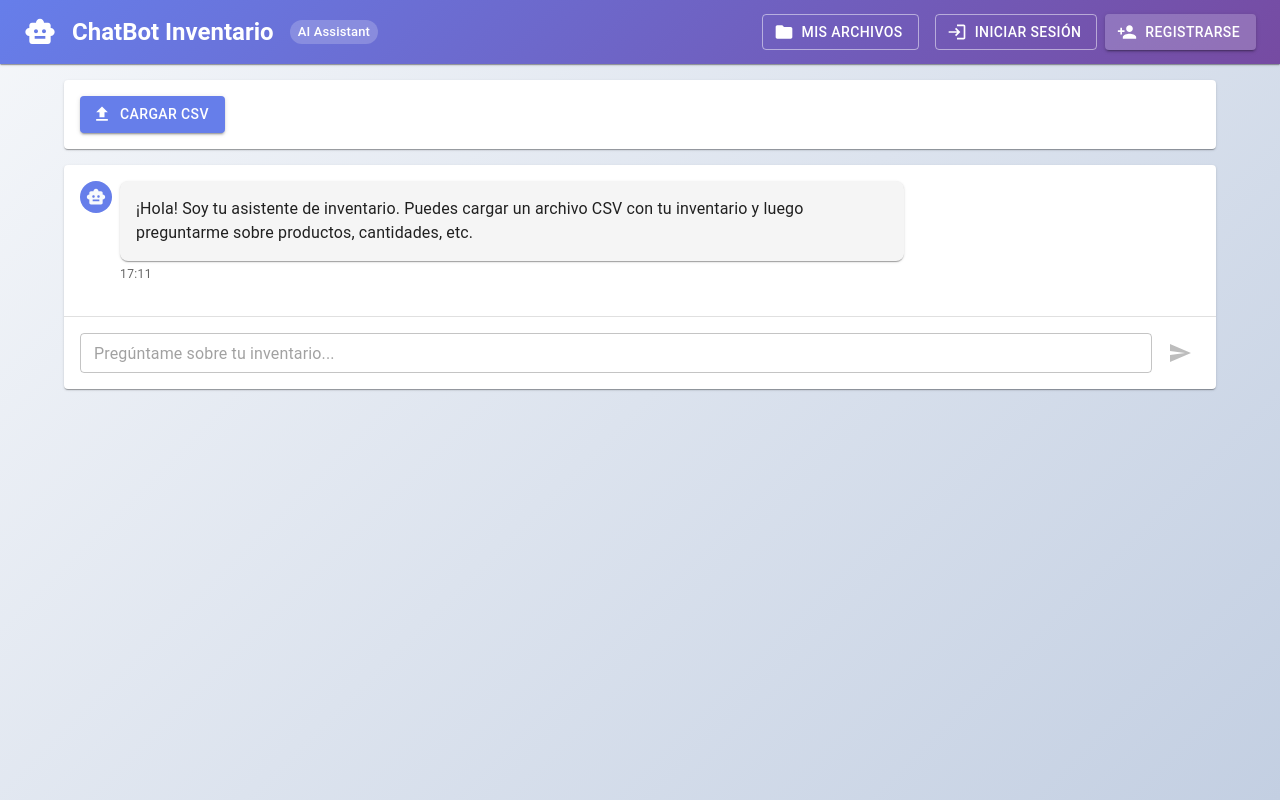
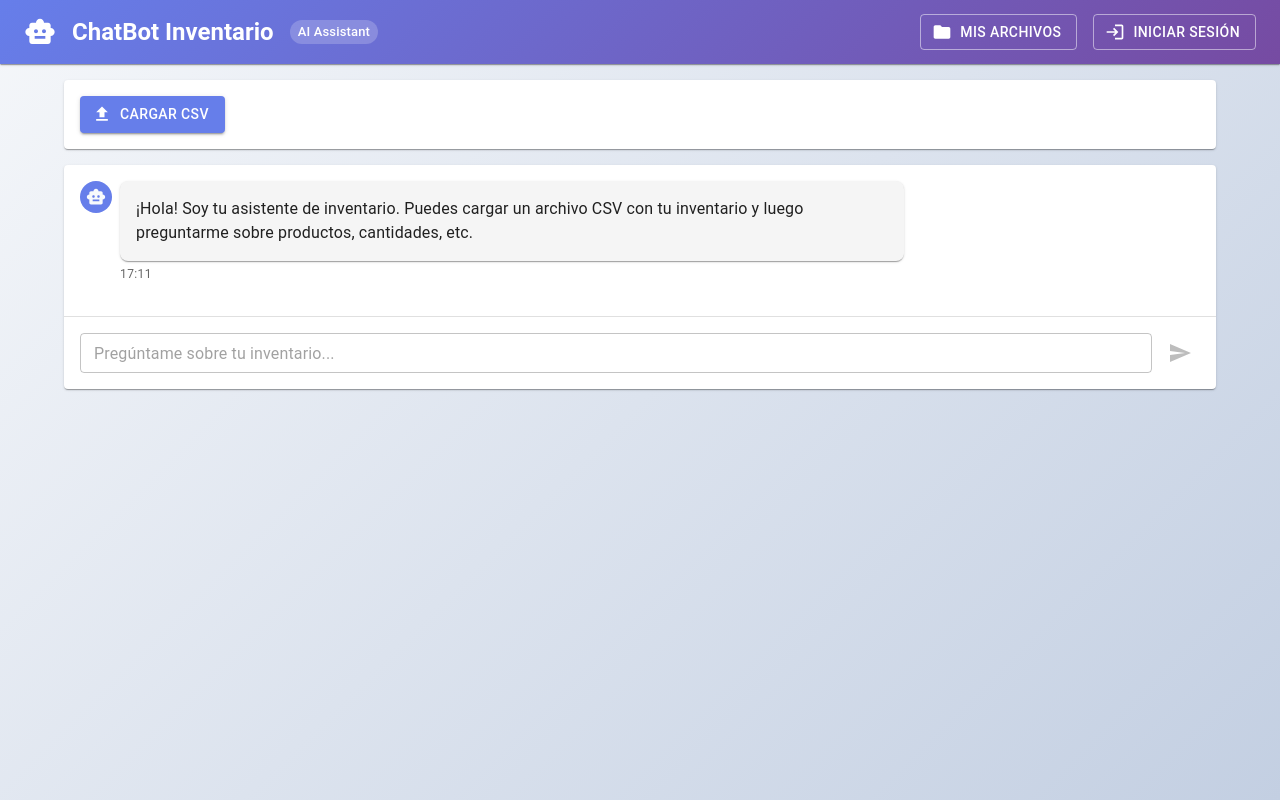
Before and after one commit to EstefaniTM/chatbot-frontend2, a React (Create React App) app: page / in a window 1280 px wide. Built offline with nearby package versions, Linux system fonts and the light colour scheme.

Commit message:
Correcion del login

```diff
--- a/src/components/UserHeader.js
+++ b/src/components/UserHeader.js
@@ -198,19 +198,6 @@ const UserHeader = ({ onOpenAuth, onNavigateTo, currentPage }) => {
               >
                 Iniciar Sesión
               </Button>
-              <Button
-                startIcon={<PersonAdd />}
-                variant="contained"
-                onClick={() => onOpenAuth('register')}
-                sx={{
-                  background: 'rgba(255,255,255,0.2)',
-                  '&:hover': {
-                    background: 'rgba(255,255,255,0.3)'
-                  }
-                }}
-              >
-                Registrarse
-              </Button>
             </Box>
           )}
         </Box>
```
